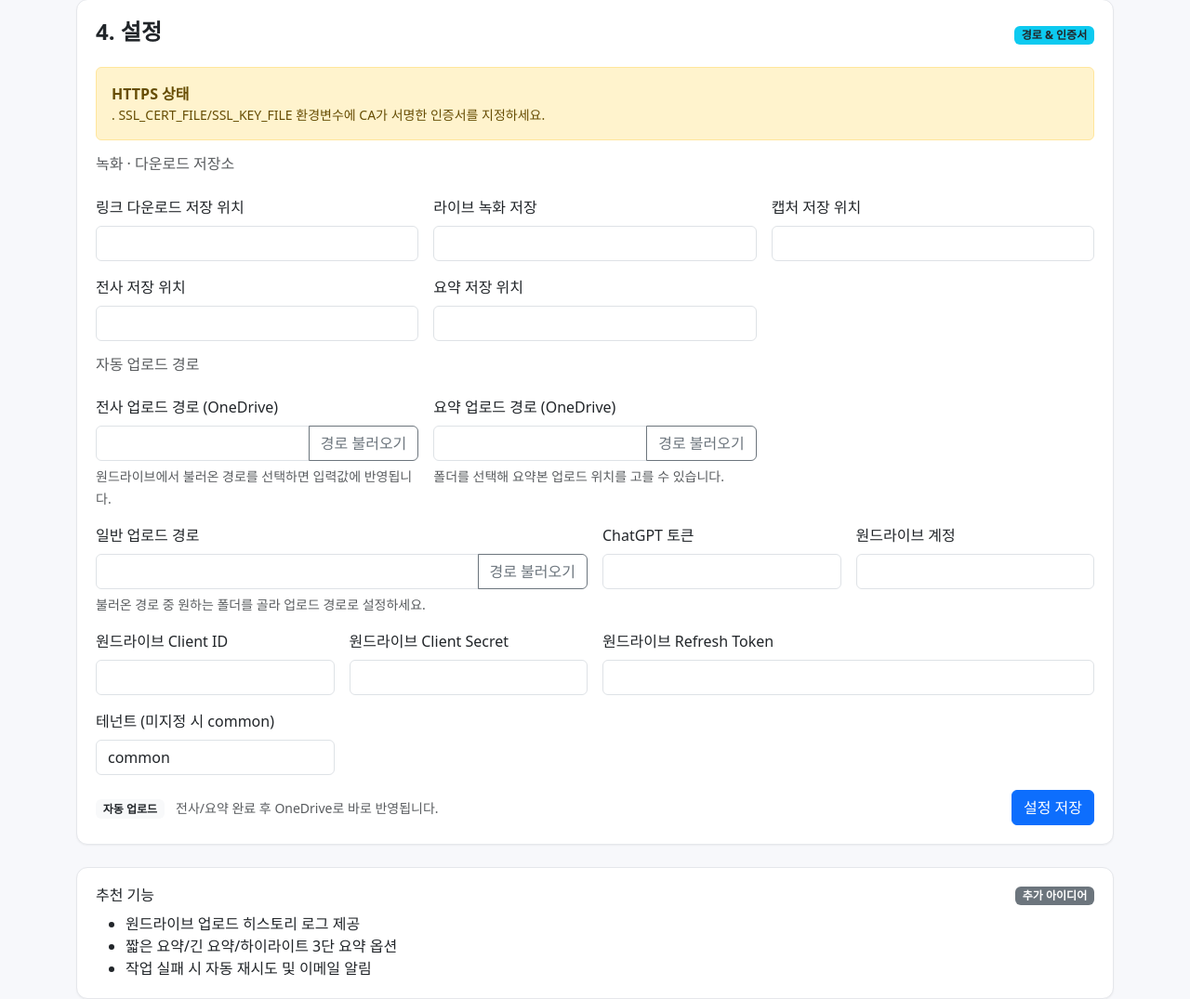
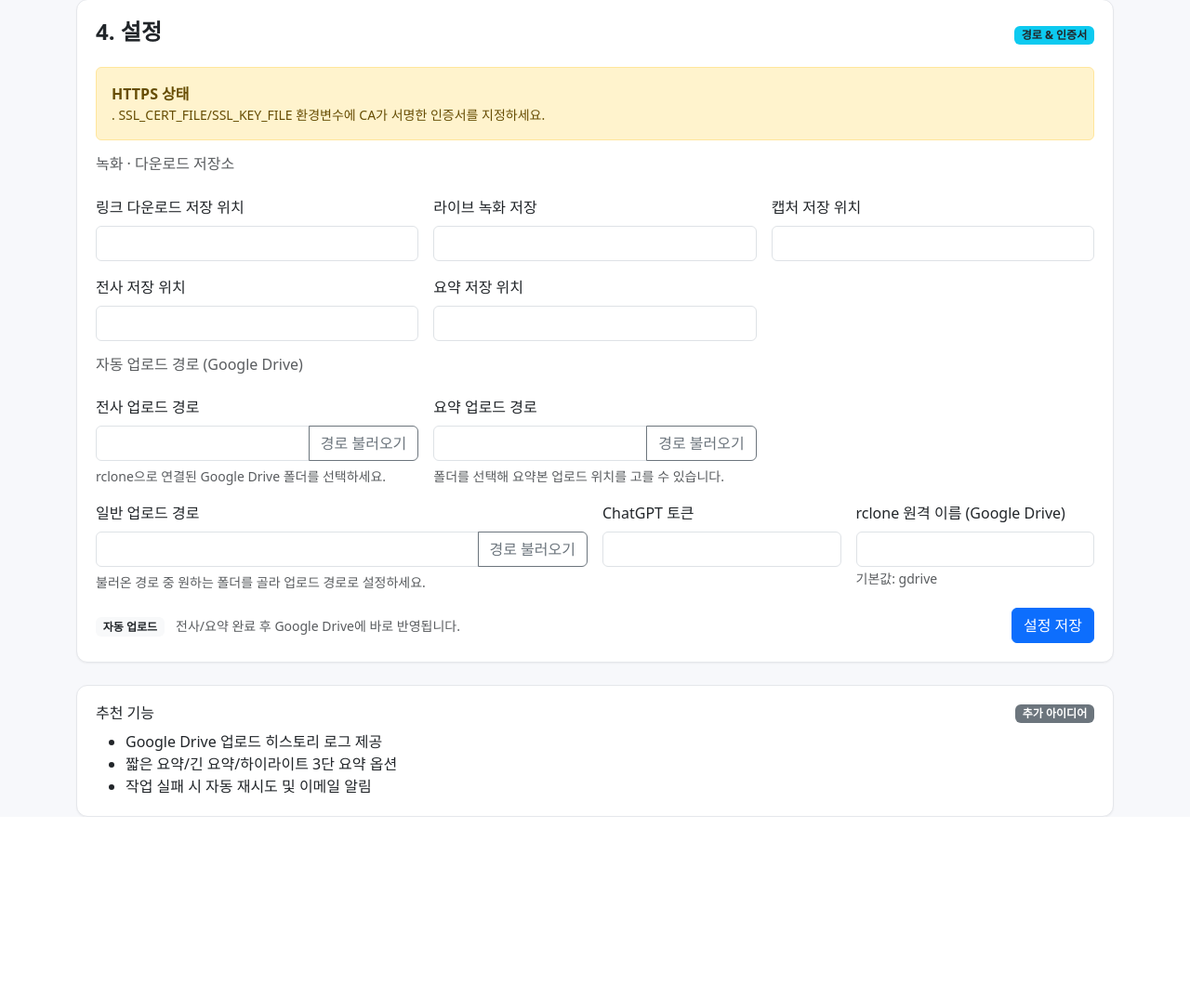
Before and after one commit to cw-isl/yt-telegram-bot, a Flask app: template templates/index.html in a window 1280 px wide. Shown: the part 945-2020 px from the top of the page at 93% size. After the commit the page ends 1824 px from the top, so only its background shows below. Run offline with Flask 3, Linux system fonts and the light colour scheme; the template is opened without the code that fills it, so the values that code supplies are empty.

Commit message:
Switch storage integration to Google Drive

```diff
--- a/app.py
+++ b/app.py
@@ -11,9 +11,9 @@ from flask import send_from_directory
 from werkzeug.middleware.proxy_fix import ProxyFix
 
 from youtube_recorder_bot import (
-    acquire_onedrive_access_token,
+    acquire_gdrive_access,
     capture_live_frame,
-    list_onedrive_folders,
+    list_gdrive_folders,
     load_settings,
     save_settings,
     yt_download,
@@ -130,7 +130,7 @@ def _looks_like_live_url(url: str) -> bool:
 @app.route("/")
 def index():
     settings = load_settings()
-    categories: List[dict] = settings.get("ui", {}).get("onedrive_categories", [])
+    categories: List[dict] = settings.get("ui", {}).get("gdrive_categories", [])
     jobs = _jobs_state()
     return render_template(
         "index.html",
@@ -218,11 +218,11 @@ def download_action():
 
     message = f"다운로드 완료: {result.name}"
     if upload_after:
-        token, token_error = acquire_onedrive_access_token(load_settings().get("auth", {}))
-        if token:
-            message += " (원드라이브 업로드 예약)"
+        ok, token_error = acquire_gdrive_access(load_settings().get("auth", {}))
+        if ok:
+            message += " (Google Drive 업로드 예약)"
         else:
-            message += f" (업로드 보류: {token_error or 'OneDrive 토큰 필요'})"
+            message += f" (업로드 보류: {token_error or 'Google Drive 연결 필요'})"
 
     flash(message, "success")
     return jsonify({"ok": True, "message": message, "file_name": result.name})
@@ -248,10 +248,10 @@ def summary_action():
     return redirect(url_for("index"))
 
 
-@app.route("/api/onedrive/folders")
-def onedrive_folders():
+@app.route("/api/gdrive/folders")
+def gdrive_folders():
     settings = load_settings()
-    folders, error = list_onedrive_folders(settings.get("auth", {}))
+    folders, error = list_gdrive_folders(settings.get("auth", {}))
 
     if error:
         return jsonify({"ok": False, "message": error}), 400
@@ -270,16 +270,12 @@ def settings_action():
     current["paths"]["downloads"] = request.form.get("downloads", current["paths"].get("downloads"))
     current["paths"]["transcripts"] = request.form.get("transcripts", current["paths"].get("transcripts"))
     current["paths"]["summaries"] = request.form.get("summaries", current["paths"].get("summaries"))
-    current["paths"]["onedrive_upload"] = request.form.get("onedrive_upload", current["paths"].get("onedrive_upload"))
+    current["paths"]["gdrive_upload"] = request.form.get("gdrive_upload", current["paths"].get("gdrive_upload"))
     current["paths"]["transcript_upload"] = request.form.get("transcript_upload", current["paths"].get("transcript_upload"))
     current["paths"]["summary_upload"] = request.form.get("summary_upload", current["paths"].get("summary_upload"))
 
     current["auth"]["chatgpt_token"] = request.form.get("chatgpt_token", "")
-    current["auth"]["onedrive_account"] = request.form.get("onedrive_account", "")
-    current["auth"]["onedrive_client_id"] = request.form.get("onedrive_client_id", "")
-    current["auth"]["onedrive_client_secret"] = request.form.get("onedrive_client_secret", "")
-    current["auth"]["onedrive_refresh_token"] = request.form.get("onedrive_refresh_token", "")
-    current["auth"]["onedrive_tenant"] = request.form.get("onedrive_tenant", "common")
+    current["auth"]["gdrive_remote"] = request.form.get("gdrive_remote", current["auth"].get("gdrive_remote", ""))
 
     save_settings(current)
     flash("설정이 저장되었습니다.", "success")
@@ -309,7 +305,7 @@ def percent_class(value: int) -> str:
 @app.route("/ideas")
 def ideas():
     suggested = [
-        "원드라이브 업로드 히스토리 로그",
+        "Google Drive 업로드 히스토리 로그",
         "여러 요약 버전(짧게/길게) 병렬 생성",
         "자동 재시도 스케줄링 및 이메일 알림",
     ]
--- a/templates/index.html
+++ b/templates/index.html
@@ -175,34 +175,34 @@
           <input class="form-control" name="summaries" value="{{ settings.paths.summaries }}" />
         </div>
         <div class="col-12">
-          <h6 class="text-muted mb-2">자동 업로드 경로</h6>
+          <h6 class="text-muted mb-2">자동 업로드 경로 (Google Drive)</h6>
         </div>
         <div class="col-md-4">
-          <label class="form-label">전사 업로드 경로 (OneDrive)</label>
+          <label class="form-label">전사 업로드 경로</label>
           <div class="input-group mb-1">
-            <input class="form-control onedrive-path-input" name="transcript_upload" id="transcript_upload" value="{{ settings.paths.transcript_upload }}" />
-            <button class="btn btn-outline-secondary onedrive-path-button" data-target="transcript-upload-select" type="button">경로 불러오기</button>
+            <input class="form-control gdrive-path-input" name="transcript_upload" id="transcript_upload" value="{{ settings.paths.transcript_upload }}" />
+            <button class="btn btn-outline-secondary gdrive-path-button" data-target="transcript-upload-select" type="button">경로 불러오기</button>
           </div>
-          <select class="form-select onedrive-path-select d-none" id="transcript-upload-select" data-bind-input="transcript_upload"></select>
-          <small class="text-muted">원드라이브에서 불러온 경로를 선택하면 입력값에 반영됩니다.</small>
+          <select class="form-select gdrive-path-select d-none" id="transcript-upload-select" data-bind-input="transcript_upload"></select>
+          <small class="text-muted">rclone으로 연결된 Google Drive 폴더를 선택하세요.</small>
         </div>
         <div class="col-md-4">
-          <label class="form-label">요약 업로드 경로 (OneDrive)</label>
+          <label class="form-label">요약 업로드 경로</label>
           <div class="input-group mb-1">
-            <input class="form-control onedrive-path-input" name="summary_upload" id="summary_upload" value="{{ settings.paths.summary_upload }}" />
-            <button class="btn btn-outline-secondary onedrive-path-button" data-target="summary-upload-select" type="button">경로 불러오기</button>
+            <input class="form-control gdrive-path-input" name="summary_upload" id="summary_upload" value="{{ settings.paths.summary_upload }}" />
+            <button class="btn btn-outline-secondary gdrive-path-button" data-target="summary-upload-select" type="button">경로 불러오기</button>
           </div>
-          <select class="form-select onedrive-path-select d-none" id="summary-upload-select" data-bind-input="summary_upload"></select>
+          <select class="form-select gdrive-path-select d-none" id="summary-upload-select" data-bind-input="summary_upload"></select>
           <small class="text-muted">폴더를 선택해 요약본 업로드 위치를 고를 수 있습니다.</small>
         </div>
 
         <div class="col-md-6">
           <label class="form-label">일반 업로드 경로</label>
           <div class="input-group mb-1">
-            <input class="form-control onedrive-path-input" name="onedrive_upload" id="onedrive_upload" value="{{ settings.paths.onedrive_upload }}" />
-            <button class="btn btn-outline-secondary onedrive-path-button" data-target="general-upload-select" type="button">경로 불러오기</button>
+            <input class="form-control gdrive-path-input" name="gdrive_upload" id="gdrive_upload" value="{{ settings.paths.gdrive_upload }}" />
+            <button class="btn btn-outline-secondary gdrive-path-button" data-target="general-upload-select" type="button">경로 불러오기</button>
           </div>
-          <select class="form-select onedrive-path-select d-none" id="general-upload-select" data-bind-input="onedrive_upload"></select>
+          <select class="form-select gdrive-path-select d-none" id="general-upload-select" data-bind-input="gdrive_upload"></select>
           <small class="text-muted">불러온 경로 중 원하는 폴더를 골라 업로드 경로로 설정하세요.</small>
         </div>
         <div class="col-md-3">
@@ -210,30 +210,15 @@
           <input class="form-control" name="chatgpt_token" value="{{ settings.auth.chatgpt_token }}" />
         </div>
         <div class="col-md-3">
-          <label class="form-label">원드라이브 계정</label>
-          <input class="form-control" name="onedrive_account" value="{{ settings.auth.onedrive_account }}" />
-        </div>
-        <div class="col-md-3">
-          <label class="form-label">원드라이브 Client ID</label>
-          <input class="form-control" name="onedrive_client_id" value="{{ settings.auth.onedrive_client_id }}" />
-        </div>
-        <div class="col-md-3">
-          <label class="form-label">원드라이브 Client Secret</label>
-          <input class="form-control" name="onedrive_client_secret" value="{{ settings.auth.onedrive_client_secret }}" />
-        </div>
-        <div class="col-md-6">
-          <label class="form-label">원드라이브 Refresh Token</label>
-          <input class="form-control" name="onedrive_refresh_token" value="{{ settings.auth.onedrive_refresh_token }}" />
-        </div>
-        <div class="col-md-3">
-          <label class="form-label">테넌트 (미지정 시 common)</label>
-          <input class="form-control" name="onedrive_tenant" value="{{ settings.auth.onedrive_tenant or 'common' }}" />
+          <label class="form-label">rclone 원격 이름 (Google Drive)</label>
+          <input class="form-control" name="gdrive_remote" value="{{ settings.auth.gdrive_remote }}" />
+          <small class="text-muted">기본값: gdrive</small>
         </div>
 
         <div class="col-12 d-flex justify-content-between align-items-center">
           <div>
             <span class="badge bg-light text-dark">자동 업로드</span>
-            <small class="text-muted ms-2">전사/요약 완료 후 OneDrive로 바로 반영됩니다.</small>
+            <small class="text-muted ms-2">전사/요약 완료 후 Google Drive에 바로 반영됩니다.</small>
           </div>
           <button class="btn btn-primary">설정 저장</button>
         </div>
@@ -250,7 +235,7 @@
         <span class="badge bg-secondary">추가 아이디어</span>
       </div>
       <ul class="mb-0">
-        <li>원드라이브 업로드 히스토리 로그 제공</li>
+        <li>Google Drive 업로드 히스토리 로그 제공</li>
         <li>짧은 요약/긴 요약/하이라이트 3단 요약 옵션</li>
         <li>작업 실패 시 자동 재시도 및 이메일 알림</li>
       </ul>
@@ -459,12 +444,12 @@
   const downloadProgress = document.getElementById("download-progress");
   const progressBar = document.getElementById("download-progress-bar");
   const downloadStatus = document.getElementById("download-status");
-  const onedriveButtons = document.querySelectorAll(".onedrive-path-button");
-  const onedriveSelects = document.querySelectorAll(".onedrive-path-select");
-  let cachedOnedrivePaths = null;
+  const gdriveButtons = document.querySelectorAll(".gdrive-path-button");
+  const gdriveSelects = document.querySelectorAll(".gdrive-path-select");
+  let cachedGdrivePaths = null;
 
   const bindSelectsToInputs = () => {
-    onedriveSelects.forEach((select) => {
+    gdriveSelects.forEach((select) => {
       const inputId = select.dataset.bindInput;
       const targetInput = inputId ? document.getElementById(inputId) : null;
       if (!targetInput) return;
@@ -476,8 +461,8 @@
     });
   };
 
-  const populateOnedriveSelects = (paths) => {
-    onedriveSelects.forEach((select) => {
+  const populateGdriveSelects = (paths) => {
+    gdriveSelects.forEach((select) => {
       select.innerHTML = "";
       const placeholder = document.createElement("option");
       placeholder.value = "";
@@ -493,8 +478,8 @@
     });
   };
 
-  const loadOnedrivePaths = async (triggerButton) => {
-    if (cachedOnedrivePaths) return cachedOnedrivePaths;
+  const loadGdrivePaths = async (triggerButton) => {
+    if (cachedGdrivePaths) return cachedGdrivePaths;
     const originalText = triggerButton?.textContent;
     if (triggerButton) {
       triggerButton.disabled = true;
@@ -502,16 +487,16 @@
     }
 
     try {
-      const response = await fetch("{{ url_for('onedrive_folders') }}");
+      const response = await fetch("{{ url_for('gdrive_folders') }}");
       const payload = await response.json();
       if (!response.ok || !payload.ok) {
-        throw new Error(payload.message || "원드라이브 경로를 불러오지 못했습니다.");
+        throw new Error(payload.message || "Google Drive 경로를 불러오지 못했습니다.");
       }
-      cachedOnedrivePaths = payload.folders || [];
-      populateOnedriveSelects(cachedOnedrivePaths);
-      return cachedOnedrivePaths;
+      cachedGdrivePaths = payload.folders || [];
+      populateGdriveSelects(cachedGdrivePaths);
+      return cachedGdrivePaths;
     } catch (error) {
-      alert(error.message || "OneDrive 호출 중 오류가 발생했습니다.");
+      alert(error.message || "Google Drive 호출 중 오류가 발생했습니다.");
       return [];
     } finally {
       if (triggerButton) {
@@ -521,15 +506,15 @@
     }
   };
 
-  const setupOnedriveButtons = () => {
+  const setupGdriveButtons = () => {
     bindSelectsToInputs();
-    onedriveButtons.forEach((button) => {
+    gdriveButtons.forEach((button) => {
       const targetId = button.dataset.target;
       const select = targetId ? document.getElementById(targetId) : null;
       if (!select) return;
 
       button.addEventListener("click", async () => {
-        await loadOnedrivePaths(button);
+        await loadGdrivePaths(button);
         select.classList.remove("d-none");
         select.scrollIntoView({ behavior: "smooth", block: "nearest" });
       });
@@ -590,6 +575,6 @@
     });
   }
 
-  setupOnedriveButtons();
+  setupGdriveButtons();
 </script>
 {% endblock %}
```
Also changed, not shown: config/defaults.yaml (+5 -9 lines), youtube_recorder_bot.py (+51 -58 lines), 1 other file.
